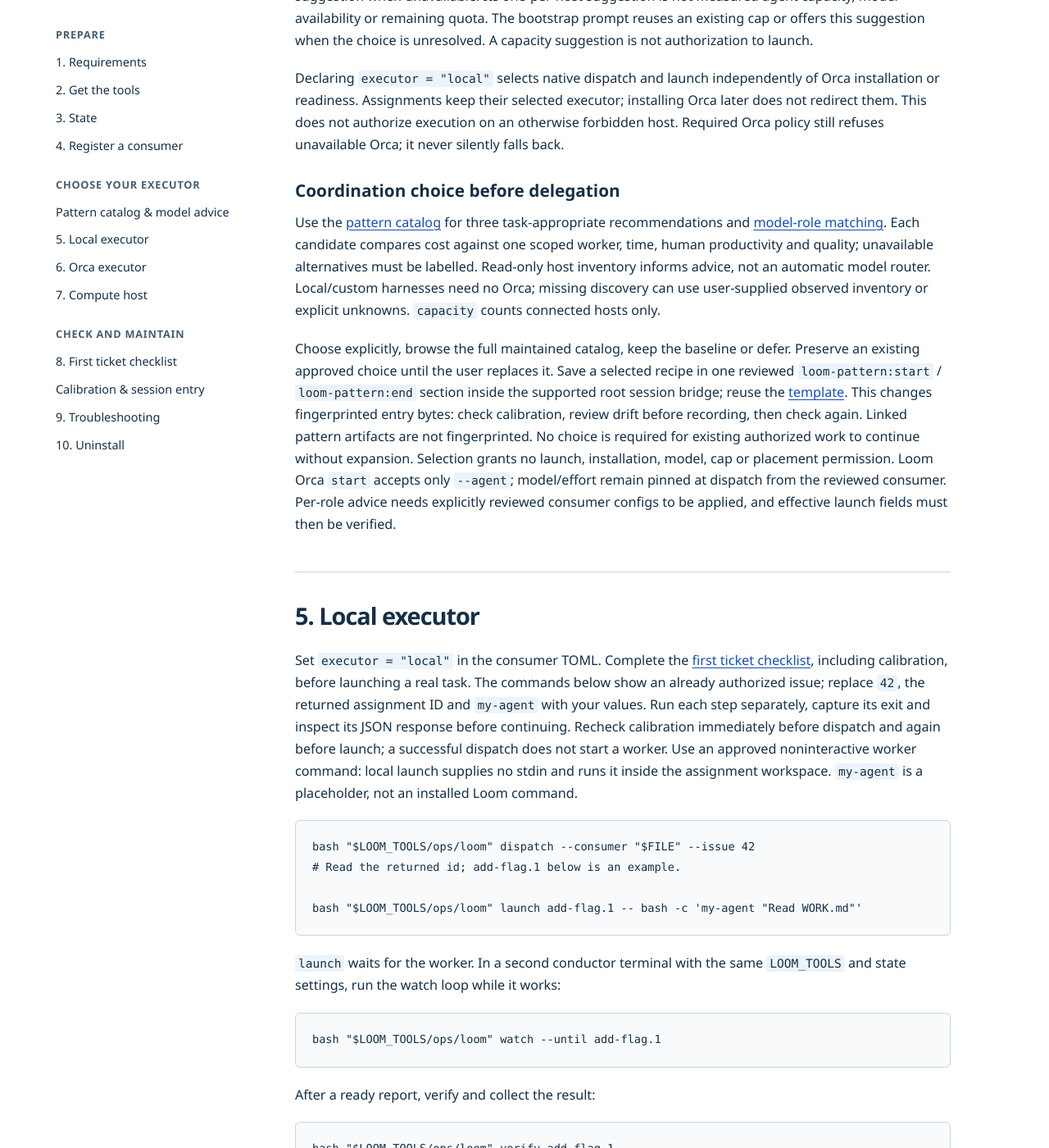
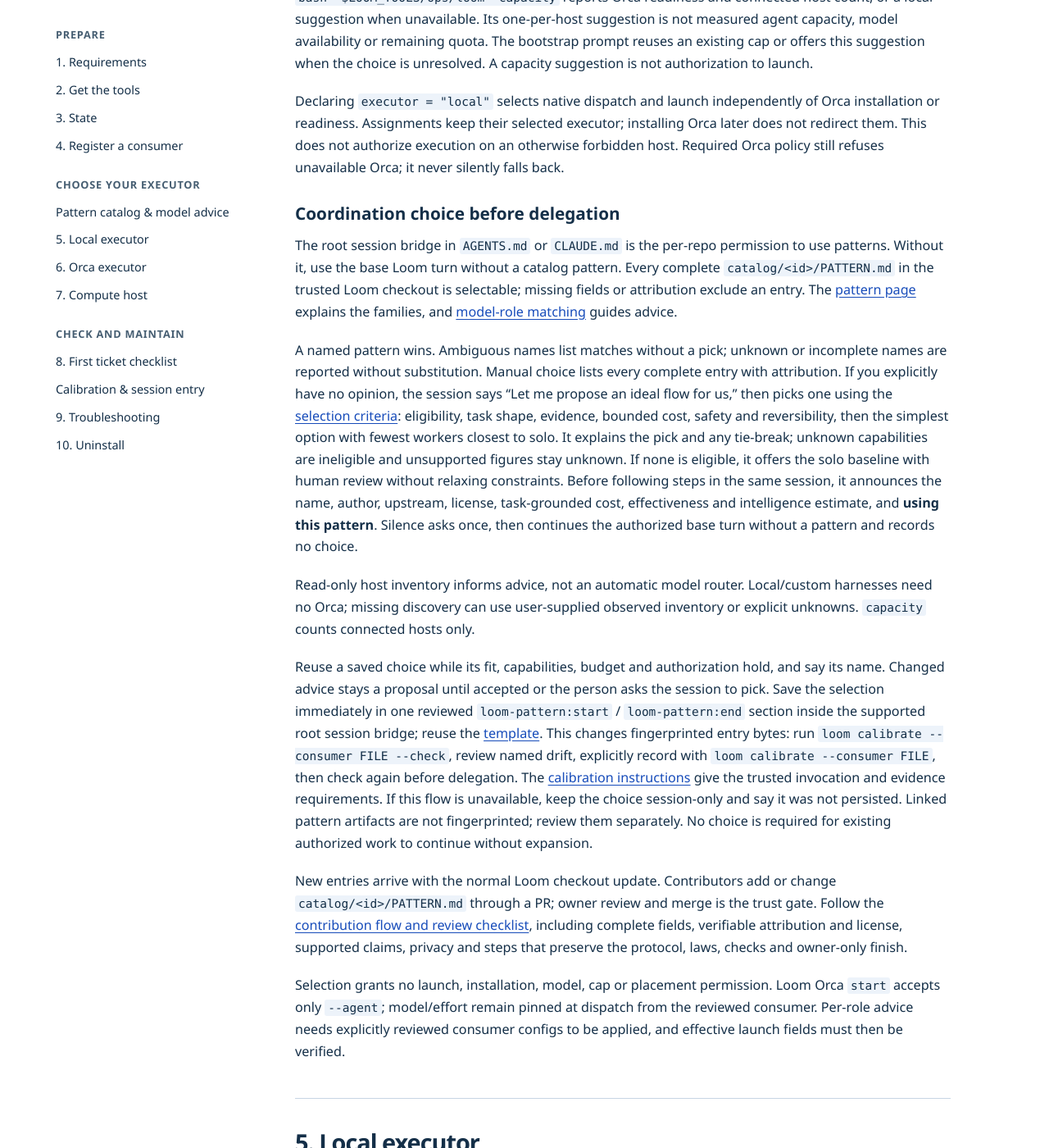
Before and after one commit to RedKnight13/loom, a Jekyll site: the page built from docs/setup.md, in a window 1280 px wide and 1400 px high, scrolled down 5307 px. Shown: the whole window at 82% size. Built offline with Jekyll 4.4.1, drawn with Linux system fonts in a browser that asks for light colours; some of the changed text lies outside the part shown.

Commit message:
docs: add the catalog rules to setup, support and the session template
Salvaged from catalog-session.1 after the worker hit its Codex usage limit
mid-mutation. The three-file diff was reviewed and completed by the conductor;
criteria links point at the maintained pattern page. Docs only; gates run on
the combined revision.

Signed-off-by: RedKnight13 <39779052+RedKnight13@users.noreply.github.com>

```diff
--- a/docs/setup.md
+++ b/docs/setup.md
@@ -9,7 +9,7 @@ title: Setup
     <p class="lead">Give your coding agent the bootstrap prompt. It updates the tools checkout to the latest <code>main</code>, inspects your project, reuses existing choices, and guides you through configuration and offline checks.</p>
     <div class="actions"><button class="button primary" data-copy-bootstrap hidden>Copy bootstrap prompt</button><a class="button secondary" href="copy.html">Read the prompt</a></div>
     <p class="copy-status" role="status" aria-live="polite" data-copy-status></p>
-    <p><a href="patterns.html">Compare coordination patterns and model roles</a>: bootstrap offers three task-appropriate choices; you can keep the simple baseline or defer.</p>
+    <p><a href="patterns.html">Compare coordination patterns and model roles</a>: name a catalog pattern or say you have no opinion and let the session propose and pick; you can also defer.</p>
     <p class="fine"><a href="bootstrap.txt">Open raw prompt</a> to select and copy manually. Prefer hands-on setup? <a href="#manual-reference">Jump to the manual reference.</a></p>
     <noscript><p>JavaScript is off. Open the raw prompt, select all its text, and copy it into your coding agent.</p></noscript>
   </div>
@@ -247,22 +247,52 @@ Orca; it never silently falls back.
 
 ### Coordination choice before delegation
 
-Use the [pattern catalog](patterns.html#catalog) for three task-appropriate
-recommendations and [model-role matching](patterns.html#models). Each candidate
-compares cost against one scoped worker, time, human productivity and quality;
-unavailable alternatives must be labelled. Read-only host inventory informs
-advice, not an automatic model router. Local/custom harnesses need no Orca;
-missing discovery can use user-supplied observed inventory or explicit unknowns.
-`capacity` counts connected hosts only.
+The root session bridge in `AGENTS.md` or `CLAUDE.md` is the per-repo
+permission to use patterns. Without it, use the base Loom turn without a catalog
+pattern. Every complete `catalog/<id>/PATTERN.md` in the trusted Loom checkout
+is selectable; missing fields or attribution exclude an entry. The
+[pattern page](patterns.html#catalog) explains the families, and
+[model-role matching](patterns.html#models) guides advice.
 
-Choose explicitly, browse the full maintained catalog, keep the baseline or
-defer. Preserve an existing approved choice until the user replaces it. Save a
-selected recipe in one reviewed `loom-pattern:start` / `loom-pattern:end`
-section inside the supported root session bridge; reuse the
+A named pattern wins. Ambiguous names list matches without a pick; unknown or
+incomplete names are reported without substitution. Manual choice lists every
+complete entry with attribution. If you explicitly have no opinion, the session
+says "Let me propose an ideal flow for us," then picks one using the
+[selection criteria](patterns.html#recommendations):
+eligibility, task shape, evidence, bounded cost, safety and reversibility, then
+the simplest option with fewest workers closest to solo. It explains the pick
+and any tie-break; unknown capabilities are ineligible and unsupported figures
+stay unknown. If none is eligible, it offers the solo baseline with human review
+without relaxing constraints. Before following steps in the same session, it
+announces the name, author, upstream, license, task-grounded cost, effectiveness
+and intelligence estimate, and **using this pattern**. Silence asks once, then
+continues the authorized base turn without a pattern and records no choice.
+
+Read-only host inventory informs advice, not an automatic model router.
+Local/custom harnesses need no Orca; missing discovery can use user-supplied
+observed inventory or explicit unknowns. `capacity` counts connected hosts only.
+
+Reuse a saved choice while its fit, capabilities, budget and authorization hold,
+and say its name. Changed advice stays a proposal until accepted or the person
+asks the session to pick. Save the selection immediately in one reviewed
+`loom-pattern:start` / `loom-pattern:end` section inside the supported root
+session bridge; reuse the
 [template](https://github.com/RedKnight13/loom/blob/main/templates/LOOM_SESSION.md).
-This changes fingerprinted entry bytes: check calibration, review drift before
-recording, then check again. Linked pattern artifacts are not fingerprinted.
-No choice is required for existing authorized work to continue without expansion.
+This changes fingerprinted entry bytes: run `loom calibrate --consumer FILE
+--check`, review named drift, explicitly record with `loom calibrate --consumer
+FILE`, then check again before delegation. The
+[calibration instructions](#calibration-and-session-entry-schema-1) give the
+trusted invocation and evidence requirements. If this flow is unavailable, keep
+the choice session-only and say it was not persisted. Linked pattern artifacts
+are not fingerprinted; review them separately. No choice is required for
+existing authorized work to continue without expansion.
+
+New entries arrive with the normal Loom checkout update. Contributors add or
+change `catalog/<id>/PATTERN.md` through a PR; owner review and merge is the
+trust gate. Follow the [contribution flow and review checklist](https://github.com/RedKnight13/loom/blob/main/catalog/README.md),
+including complete fields, verifiable attribution and license, supported claims,
+privacy and steps that preserve the protocol, laws, checks and owner-only finish.
+
 Selection grants no launch, installation, model, cap or placement permission.
 Loom Orca `start` accepts only `--agent`; model/effort remain pinned at dispatch from
 the reviewed consumer. Per-role advice needs explicitly reviewed consumer
```
Also changed, not shown: docs/support.md (+25 -0 lines), templates/LOOM_SESSION.md (+36 -11 lines).
